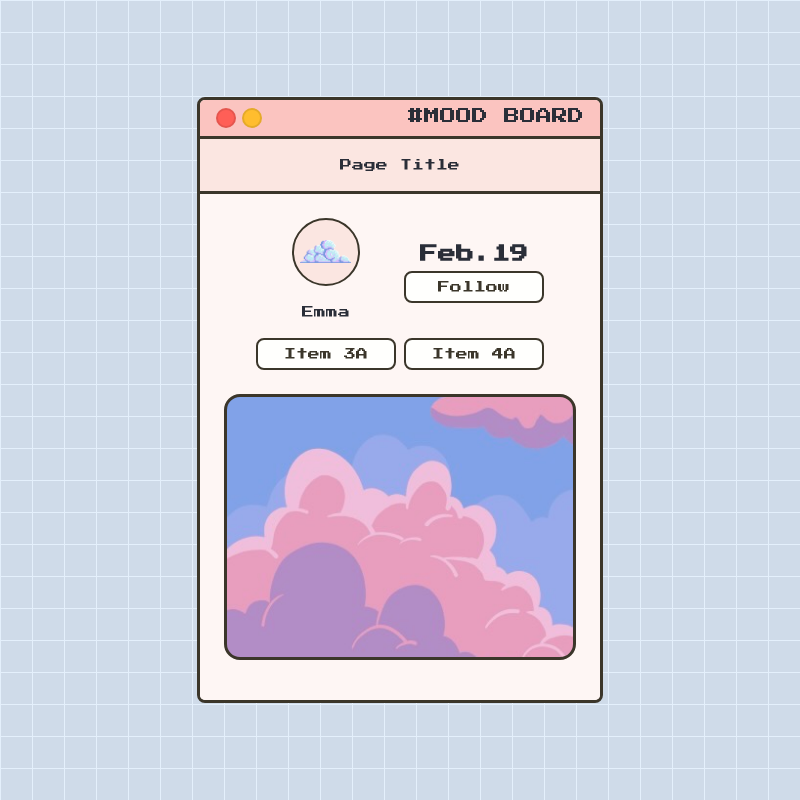
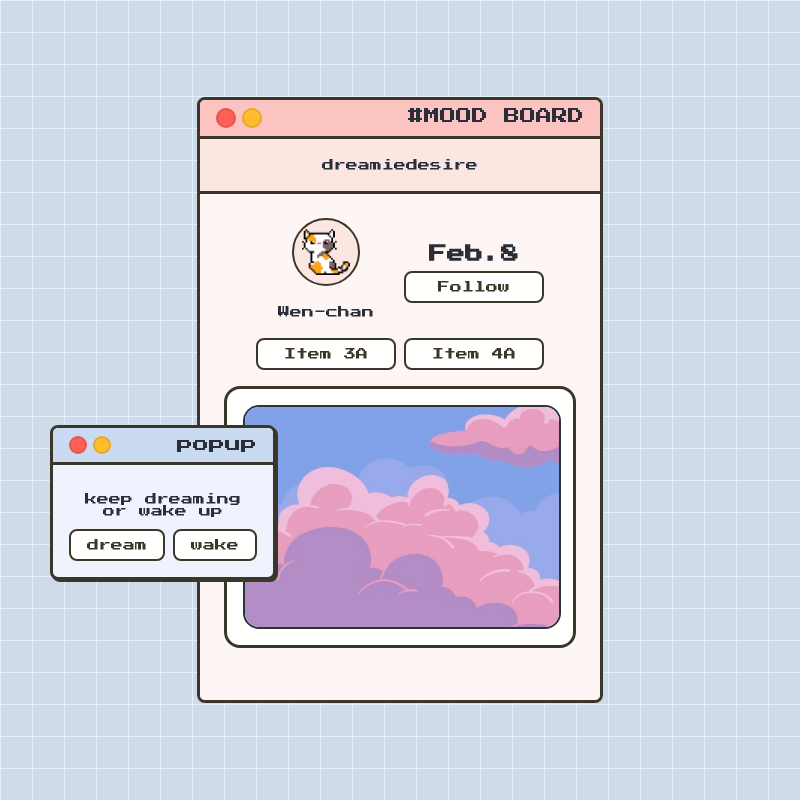
Before and after one commit to panosdaveas/mood-board, an Electron app: page index.html in a window 800 px wide. Drawn offline with Linux system fonts and the light colour scheme.

Commit message:
css-updates-1

```diff
--- a/index.html
+++ b/index.html
@@ -3,8 +3,6 @@
 <head>
     <meta charset="UTF-8">
     <meta name="viewport" content="width=device-width, initial-scale=1.0">
-    <!-- https://developer.mozilla.org/en-US/docs/Web/HTTP/CSP -->
-    <!-- <meta http-equiv="Content-Security-Policy" content="default-src 'self'; script-src 'self'"> -->
     <title>Under the Weather</title>
     <link rel="stylesheet" href="styles.css">
 </head>
@@ -18,16 +16,16 @@
             <div class="window-title">#MOOD BOARD</div>
         </div>
         <header>
-            <p>Page Title</p>
+            <p>dreamiedesire</p>
         </header>
         <main>
             <div class="top">
                 <div>
                     <div class="circle"></div>
-                    <p>Emma</p>
+                    <p>Wen-chan</p>
                 </div>
                 <div>
-                    <h2>Feb.19</h2>
+                    <h2 id="date"></h2>
                     <button>Follow</button>
                 </div>
             </div>
@@ -41,9 +39,26 @@
                 </div>
             </div>
 
-            <div class="bottom"></div>
+            <div class="bottom">
+                <img src="Assets/Images/sky1.jpeg">
+            </div>
         </main>
     </div>
+    <div class="window-popup">
+        <div class="window-popup-header">
+            <div class="window-popup-header-buttons">
+                <div class="window-popup-button" id="close-popup-btn"></div>
+                <div class="window-popup-button" id="minimize-popup-btn"></div>
+            </div>
+            <div class="window-popup-title">popup</div>
+        </div>
+        <div class="window-popup-content">
+            <p>keep dreaming or wake up</p>
+            <div class="window-popup-content-grid">
+                <button>dream</button>
+                <button>wake</button>
+            </div>
+        </div>
     <script src="renderer.js"></script>
 </body>
 </html>
--- a/main.js
+++ b/main.js
@@ -12,6 +12,7 @@ const createWindow = () => {
     // frame: false,
     webPreferences: {
       preload: path.join(__dirname, "preload.js"),
+      nodeIntegration: true,
       contextIsolation: false, // Allow IPC
       enableRemoteModule: true,
     },
--- a/renderer.js
+++ b/renderer.js
@@ -14,3 +14,8 @@ document.getElementById("close-btn").addEventListener("click", () => {
 document.getElementById("minimize-btn").addEventListener("click", () => {
   ipcRenderer.send("minimize-app");
 });
+
+const today = new Date()
+  .toLocaleDateString("en-US", { month: "short", day: "numeric" })
+  .replace(" ", ".");
+document.getElementById("date").innerHTML = today;
--- a/styles.css
+++ b/styles.css
@@ -33,6 +33,7 @@ body {
     overflow: hidden;
     position: relative;
     font-size: 12px;
+    /* box-shadow: #3b362a 2px 2px; */
 }
 
 .window-header {
@@ -90,7 +91,8 @@ main {
     margin-bottom: 1rem;
 }
 
-main .top, .middle {
+main .top,
+.middle {
     display: grid;
     grid-template-columns: 1fr 1fr;
     /* 2 equal columns */
@@ -118,27 +120,32 @@ main .top, .middle {
 
 main .bottom {
     background-color: #fffffd;
-    background-image: url('Assets/Images/sky1.jpeg');
-    background-size: cover;
+    /* background-image: url('Assets/Images/sky1.jpeg'); */
+    /* background-size: cover; */
     /* Ensures the image covers the entire div without distortion */
-    background-position: center;
+    /* background-position: center; */
     /* Centers the image */
-    background-repeat: no-repeat;
+    /* background-repeat: no-repeat; */
     /* Prevents tiling */
 
-    height: 260px;
+    height: auto;
     border: 3px solid #3b362a;
     border-radius: 16px;
-    margin-top: 16px;
+    margin-top: 8px;
+    margin-bottom: 32px;
+    padding: 16px;
+    justify-content: center;
+    align-items: center;
 }
 
 .bottom>img {
     width: 100%;
-    height: auto;
+    height: 220px;
     border-radius: 16px;
-    border: 3px solid #2b323a;
+    border: 2px solid #2b323a;
     background-size: cover;
     background-position: center;
+    background-repeat: no-repeat;
 }
 
 .circle {
@@ -147,8 +154,8 @@ main .bottom {
     border-radius: 50%;
     background-color: #fbe6e1;
     border: 2px solid #3b362a;
-    background-image: url('Assets/Images/3.png');
-    background-size: 80%;
+    background-image: url('Assets/Images/cat.png');
+    background-size: 75%;
     /* Ensures the image covers the entire div without distortion */
     background-position: center;
     /* Centers the image */
@@ -181,3 +188,66 @@ h2 {
     margin: 0;
     padding: 0;
 }
+
+.window-popup {
+    background-color: #eff3fe;
+    border-radius: 8px;
+    border: 3px solid #3b362a;
+    width: 220px;
+    height: auto;
+    /* align-self: center; */
+    overflow: hidden;
+    position: fixed;
+    bottom: 220px;
+    left: 50px;
+    font-size: 12px;
+    box-shadow: #3b362a 2px 2px;
+}
+
+.window-popup-header {
+    background-color: #cadaf1;
+    padding: 8px 16px 8px 16px;
+    border-bottom: 3px solid #3b362a;
+    display: grid;
+    grid-template-columns: 50% 50%;
+    align-items: space-around;
+    /* -webkit-app-region: drag; */
+}
+
+.window-popup-header-buttons {
+    display: flex;
+    gap: 6px;
+}
+
+.window-popup-button {
+    width: 14px;
+    height: 14px;
+    border: 2px solid rgba(0, 0, 0, 0.1);
+    /* border: 2px solid #3b362a; */
+    border-radius: 50%;
+    cursor: pointer;
+}
+
+.window-popup-button:nth-child(1) {
+    background-color: #ff5f57;
+}
+
+.window-popup-button:nth-child(2) {
+    background-color: #ffbd2e;
+}
+
+.window-popup-title {
+    text-align: end;
+    font-size: 16px;
+}
+
+.window-popup-content {
+    padding: 16px;
+    text-align: center;
+}
+
+.window-popup-content-grid {
+    display: grid;
+    grid-template-columns: 1fr 1fr;
+    gap: 8px;
+}
```
Also changed, not shown: Assets/Images/avatar1.png (added), Assets/Images/cat.png (added).
